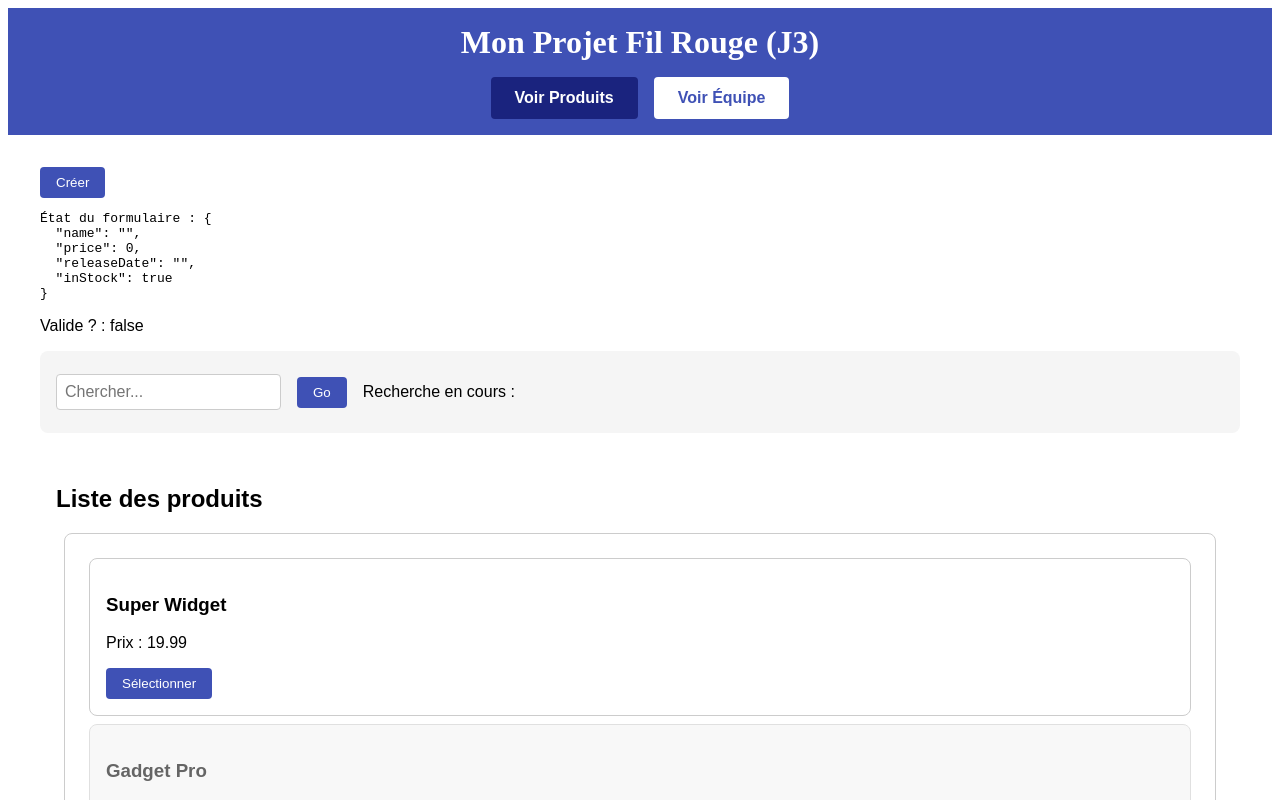
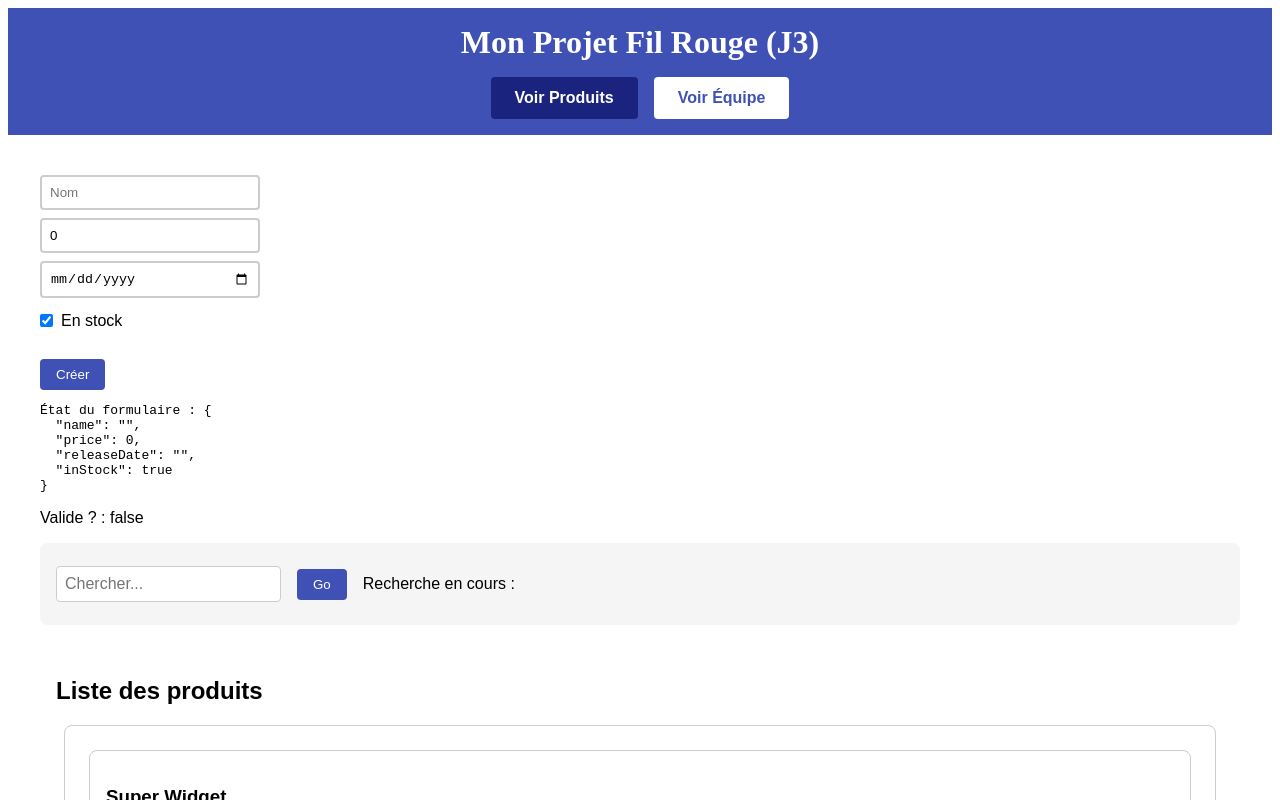
Before and after one commit to sarahmorgantordeur-lab/Angular, an Angular app: page / in a window 1280 px wide. Shown: the top 800 px of the page. Built offline with nearby package versions, Linux system fonts and the light colour scheme.

Commit message:
gestion des couleurs formulaire

```diff
--- a/src/app/features/product-demo/components/product-create/product-create.component.html
+++ b/src/app/features/product-demo/components/product-create/product-create.component.html
@@ -1,4 +1,42 @@
 <form [formGroup]="productForm" (ngSubmit)="onSubmit()">
+    <input
+        type="text"
+        id="name"
+        formControlName="name"
+        placeholder="Nom"
+        [ngClass]="{
+            'invalid': name?.invalid && (name?.dirty || name?.touched),
+            'valid': name?.valid && (name?.dirty || name?.touched)
+        }">
+
+    <input
+        type="number"
+        id="price"
+        formControlName="price"
+        placeholder="Prix"
+        [ngClass]="{
+            'invalid': price?.invalid && (price?.dirty || price?.touched),
+            'valid': price?.valid && (price?.dirty || price?.touched)
+        }">
+
+    <input
+        type="date"
+        id="releaseDate"
+        formControlName="releaseDate"
+        placeholder="Date de création"
+        [ngClass]="{
+            'invalid': releaseDate?.invalid && (releaseDate?.dirty || releaseDate?.touched),
+            'valid': releaseDate?.valid && (releaseDate?.dirty || releaseDate?.touched)
+        }">
+
+    <label>
+        <input
+            type="checkbox"
+            id="inStock"
+            formControlName="inStock">
+        En stock
+    </label>
+
     <button type="submit">Créer</button>
 </form>
 
--- a/src/app/features/product-demo/components/product-create/product-create.component.ts
+++ b/src/app/features/product-demo/components/product-create/product-create.component.ts
@@ -1,11 +1,11 @@
 import { Component } from '@angular/core';
 import { FormBuilder, FormGroup, ReactiveFormsModule, Validators } from '@angular/forms';
-import { JsonPipe } from '@angular/common';
+import { JsonPipe, NgClass } from '@angular/common';
 
 @Component({
   selector: 'app-product-create',
   standalone: true,
-  imports: [ReactiveFormsModule, JsonPipe],
+  imports: [ReactiveFormsModule, JsonPipe, NgClass],
   templateUrl: "./product-create.component.html",
   styles: [`
     .product-create-container {
@@ -14,6 +14,27 @@ import { JsonPipe } from '@angular/common';
       border-radius: 8px;
       margin: 1rem;
     }
+    input {
+      padding: 0.5rem;
+      border: 2px solid #ccc;
+      border-radius: 4px;
+      margin: 0.5rem 0;
+      display: block;
+      width: 200px;
+    }
+    input:focus {
+      outline: none;
+      box-shadow: 0 0 0 2px rgba(63, 81, 181, 0.3);
+    }
+    input.invalid {
+      border-color: #f44336;
+    }
+    input.invalid:focus {
+      box-shadow: 0 0 0 2px rgba(244, 67, 54, 0.3);
+    }
+    input.valid {
+      border-color: #4caf50;
+    }
     button {
       background-color: #3f51b5;
       color: white;
@@ -21,9 +42,19 @@ import { JsonPipe } from '@angular/common';
       padding: 0.5rem 1rem;
       border-radius: 4px;
       cursor: pointer;
+      margin-top: 1rem;
     }
     button:hover {
       background-color: #303f9f;
+    }
+    label {
+      display: flex;
+      align-items: center;
+      gap: 0.5rem;
+      margin: 0.5rem 0;
+    }
+    label input[type="checkbox"] {
+      width: auto;
     }
   `]
 })
@@ -39,6 +70,19 @@ export class ProductCreateComponent {
     });
   }
 
+  // Getter pour accéder facilement au contrôle 'name' dans le template
+  get name() {
+    return this.productForm.get('name');
+  }
+
+  get price() {
+    return this.productForm.get('price');
+  }
+
+  get releaseDate() {
+    return this.productForm.get('releaseDate');
+  }
+
   onSubmit(): void {
     if (this.productForm.valid) {
       console.log('Formulaire soumis:', this.productForm.value);
```
